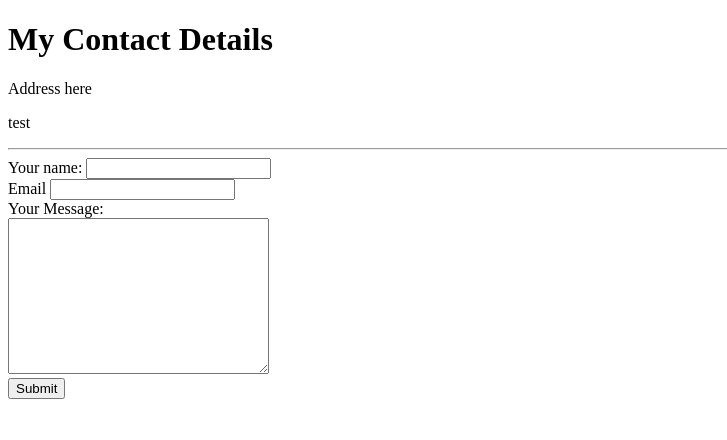
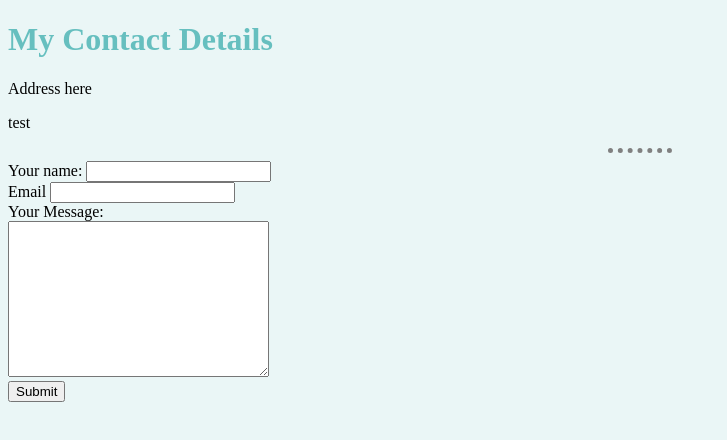
Before and after one commit to CaseyInHaengsin/cv-html, a plain HTML site: page contact.html in a window 1280 px wide. Shown: the whole page, without its empty margins (0-727 px from the left). Drawn offline with Linux system fonts and the light colour scheme.

Commit message:
adjusted style.

```diff
--- a/contact.html
+++ b/contact.html
@@ -4,6 +4,7 @@
     <meta charset="UTF-8">
     <meta name="viewport" content="width=device-width, initial-scale=1.0">
     <title>Document</title>
+    <link rel="stylesheet" href="./css/main.css">
 </head>
 <body>
     <h1>My Contact Details</h1>
--- a/css/main.css
+++ b/css/main.css
@@ -10,3 +10,6 @@ body {
     border-width: 5px;
 
   }
+  h1 {
+      color: #66BFBF;
+  }
```
Also changed, not shown: hobbies.html (+12 -1 lines).
